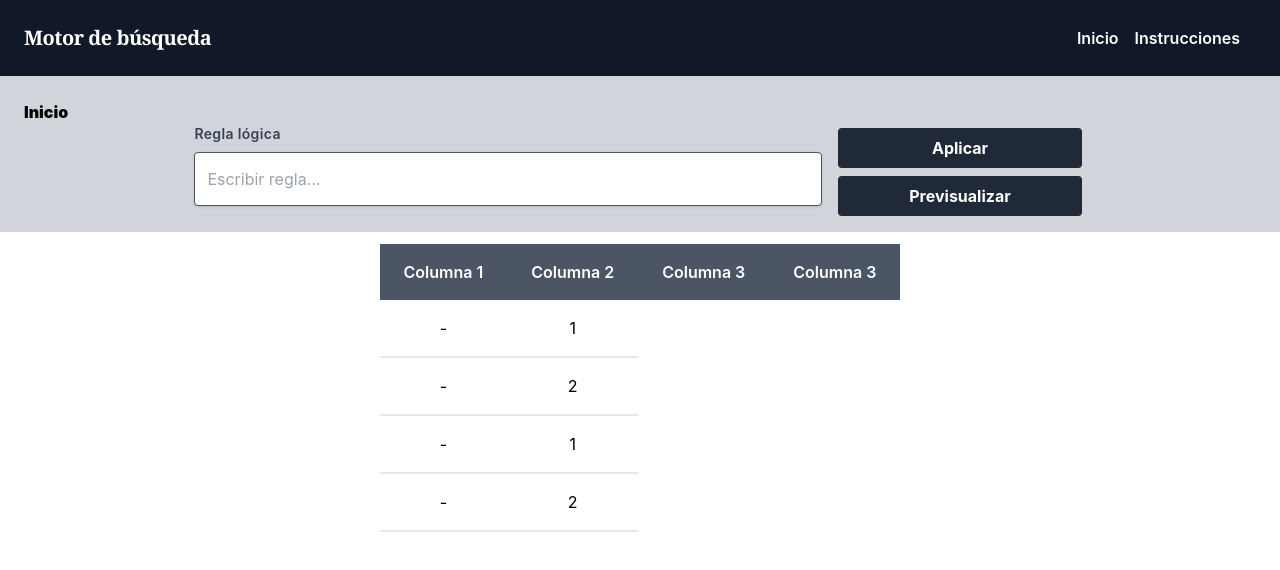
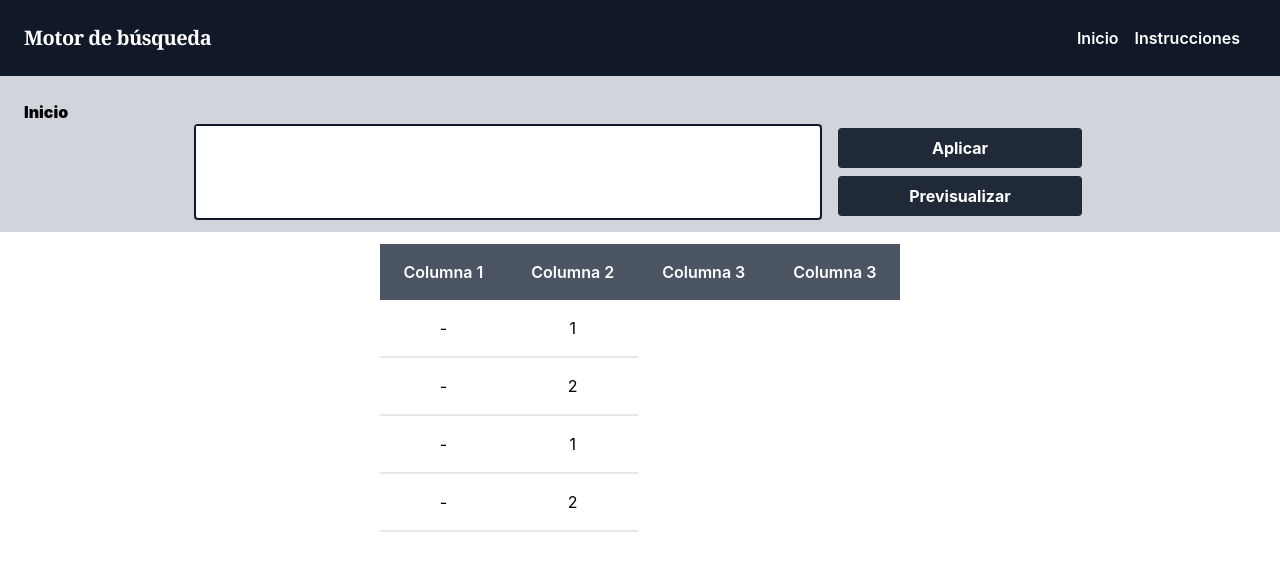
Before and after one commit to Diego-ds/expressions-frontend, a React (Create React App) app: page / in a window 1280 px wide. Shown: the top 570 px of the page. Built offline with nearby package versions, Linux system fonts and the light colour scheme.

Commit message:
autocomplete base

```diff
--- a/src/App.tsx
+++ b/src/App.tsx
@@ -1,4 +1,5 @@
 import React from 'react';
+import Autocomplete from './components/inputs/Autocomplete/Autocomplete';
 import Input from './layouts/Input/Input';
 import Navbar from './layouts/Navbar/Navbar';
 import Table from './layouts/Table/Table';
--- a/src/components/inputs/Autocomplete/Autocomplete.tsx
+++ b/src/components/inputs/Autocomplete/Autocomplete.tsx
@@ -1,12 +1,104 @@
-import { Option } from "../../../models/Input.model";
+import { useState } from 'react';
+import { BaseInputProps, Option } from '../../../models/Input.model';
 
 interface ExtraAutocompleteProps {
   options?: Option[];
   isLoadingOptions?: boolean;
 }
 
-const Autocomplete = () => {
+export type AutocompleteProps = ExtraAutocompleteProps & BaseInputProps;
 
-}
+const Autocomplete = (props: AutocompleteProps) => {
+  const { options, isLoadingOptions } = props;
+
+  const [activeSuggestion, setActiveSuggestion] = useState(0);
+  const [suggestions, setSuggestions] = useState(options);
+  const [isShown, setIsShown] = useState(false);
+  const [input, setInput] = useState('');
+
+  const onChange = (e: any) => {
+    const { options } = props;
+    const input = e.currentTarget.value;
+    const newFilteredSuggestions = options?.filter(
+      (suggestion) =>
+        suggestion.label.toLowerCase().indexOf(input.toLowerCase()) > -1,
+    );
+    setActiveSuggestion(0);
+    setSuggestions(newFilteredSuggestions);
+    setIsShown(true);
+    setInput(e.currentTarget.value);
+  };
+  const onClick = (e: any) => {
+    setActiveSuggestion(0);
+    setSuggestions([]);
+    setIsShown(false);
+    setInput(e.currentTarget.innerText);
+  };
+  const onKeyDown = (e: any) => {
+    if (e.keyCode === 13) {
+      // enter key
+      setActiveSuggestion(0);
+      setIsShown(false);
+      setInput(suggestions ? suggestions[activeSuggestion].label : '');
+    } else if (e.keyCode === 38) {
+      // up arrow
+      if (activeSuggestion === 0) return;
+      setActiveSuggestion(activeSuggestion - 1);
+    } else if (e.keyCode === 40) {
+      // down arrow
+      if (activeSuggestion - 1 === suggestions?.length) return;
+      setActiveSuggestion(activeSuggestion + 1);
+    }
+  };
+  const renderAutocomplete = () => {
+    if (isShown && input) {
+      if (suggestions?.length) {
+        return (
+          <ul>
+            {suggestions.map((suggestion, index) => {
+              return (
+                <li
+                  className={
+                    'p-2 hover:cursor-pointer hover:font-semibold' +
+                    (activeSuggestion === index
+                      ? ' active bg-gray-500'
+                      : ' hover:bg-gray-300')
+                  }
+                  key={index}
+                  onClick={onClick}
+                >
+                  {suggestion.label}
+                </li>
+              );
+            })}
+          </ul>
+        );
+      } else {
+        return (
+          <div className="">
+            <em>Not found</em>
+          </div>
+        );
+      }
+    }
+    return <></>;
+  };
+  return (
+    <div className="w-1/3 md:w-1/3 lg:w-1/12">
+      <div className="">
+        <input
+          className="box-content block w-full appearance-none"
+          type="text"
+          onChange={onChange}
+          onKeyDown={onKeyDown}
+          value={input}
+        />
+      </div>
+      <div className="absolute box-content block appearance-none rounded bg-white shadow">
+        {renderAutocomplete()}
+      </div>
+    </div>
+  );
+};
 
 export default Autocomplete;
--- a/src/layouts/Input/Input.tsx
+++ b/src/layouts/Input/Input.tsx
@@ -1,13 +1,23 @@
 import Button from '../../components/buttons/Button/Button';
+import Autocomplete from '../../components/inputs/Autocomplete/Autocomplete';
 import TextField from '../../components/inputs/TextField/TextField';
 
 const Input = () => {
+  const options: { label: string; value: number }[] = [
+    { label: 'option1', value: 1 },
+    { label: 'option2', value: 2 },
+    { label: 'option3', value: 3 },
+    { label: 'option4', value: 4 },
+    { label: 'option5', value: 5 },
+  ];
   return (
     <div className="bg-gray-300 p-3">
-      <div className="font-black pl-3 pt-3">Inicio</div>
+      <div className="pl-3 pt-3 font-black">Inicio</div>
       <div className="flex flex-wrap justify-center space-x-3">
-        <TextField fullWidth id="rule" type="text" placeholder="Escribir regla..." />
-        <div className='w-full flex justify-center md:w-1/5 md:flex-col'>
+        <div className="w-full rounded border-2 border-gray-900 bg-white md:w-1/2">
+          <Autocomplete options={options} />
+        </div>
+        <div className="flex w-full justify-center md:w-1/5 md:flex-col">
           <Button>Aplicar</Button>
           <Button>Previsualizar</Button>
         </div>
--- a/src/layouts/Table/Table.tsx
+++ b/src/layouts/Table/Table.tsx
@@ -1,4 +1,4 @@
-import { BaseTableProps, Data } from '../../models/Table.models';
+import { BaseTableProps } from '../../models/Table.models';
 
 const Table = (props: BaseTableProps) => {
   const { children } = props;
@@ -11,7 +11,7 @@ export const TableHead = (props: BaseTableProps) => {
 };
 
 export const TableBody = (props: BaseTableProps) => {
-  const { className, children } = props;
+  const { children } = props;
   return <tbody>{children}</tbody>;
 };
 
--- a/src/models/Table.models.ts
+++ b/src/models/Table.models.ts
@@ -13,13 +13,7 @@ export interface BaseTableProps {
   endAdornment?: any;
   maxLength?: number;
   value?: any;
-  onChange?: (event: any) => void;
   children?: any;
   inputRef?: any;
   color?: 'primary' | 'secondary';
 }
-
-export interface Data {
-  label: string;
-  value: number;
-}
```
